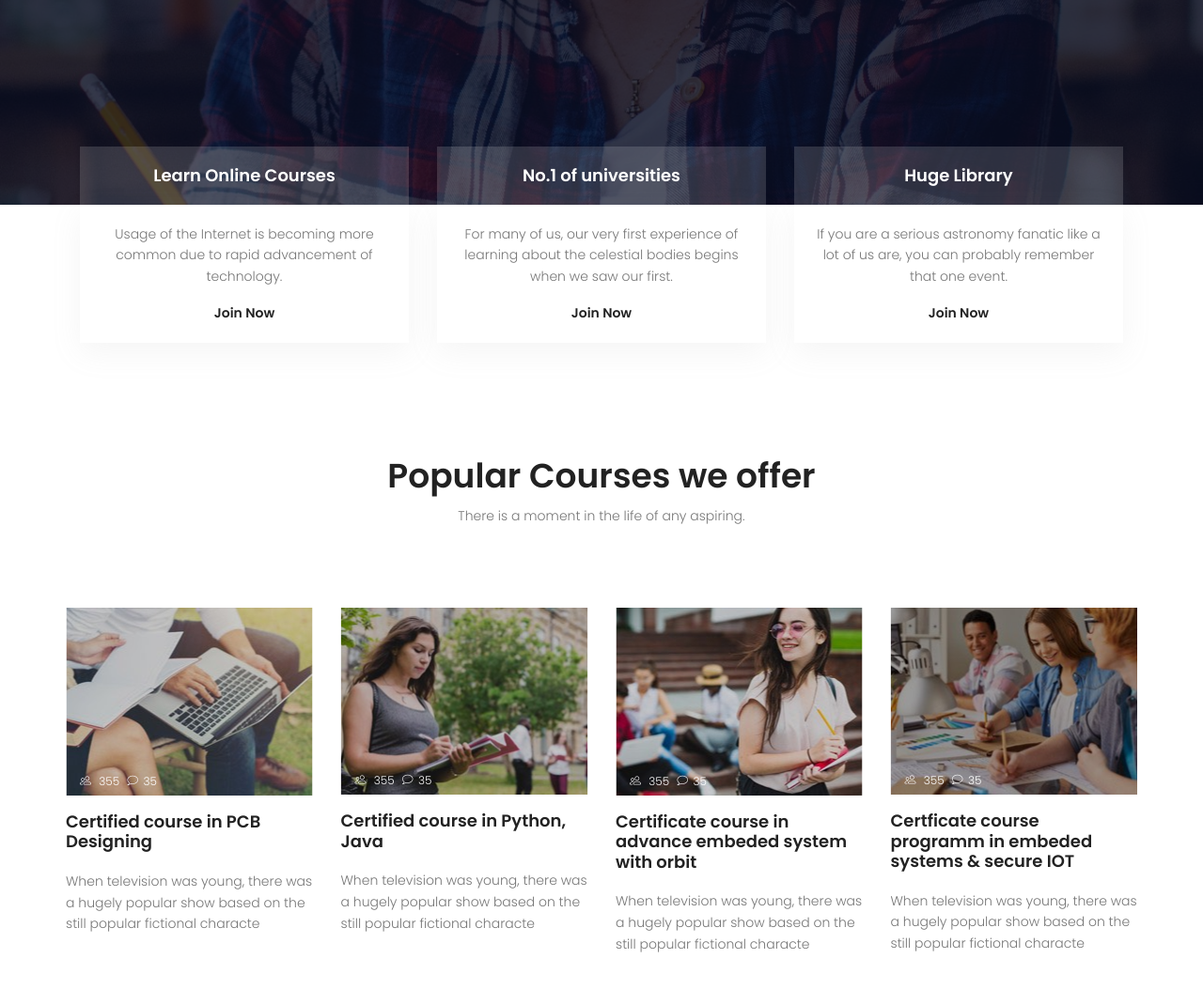
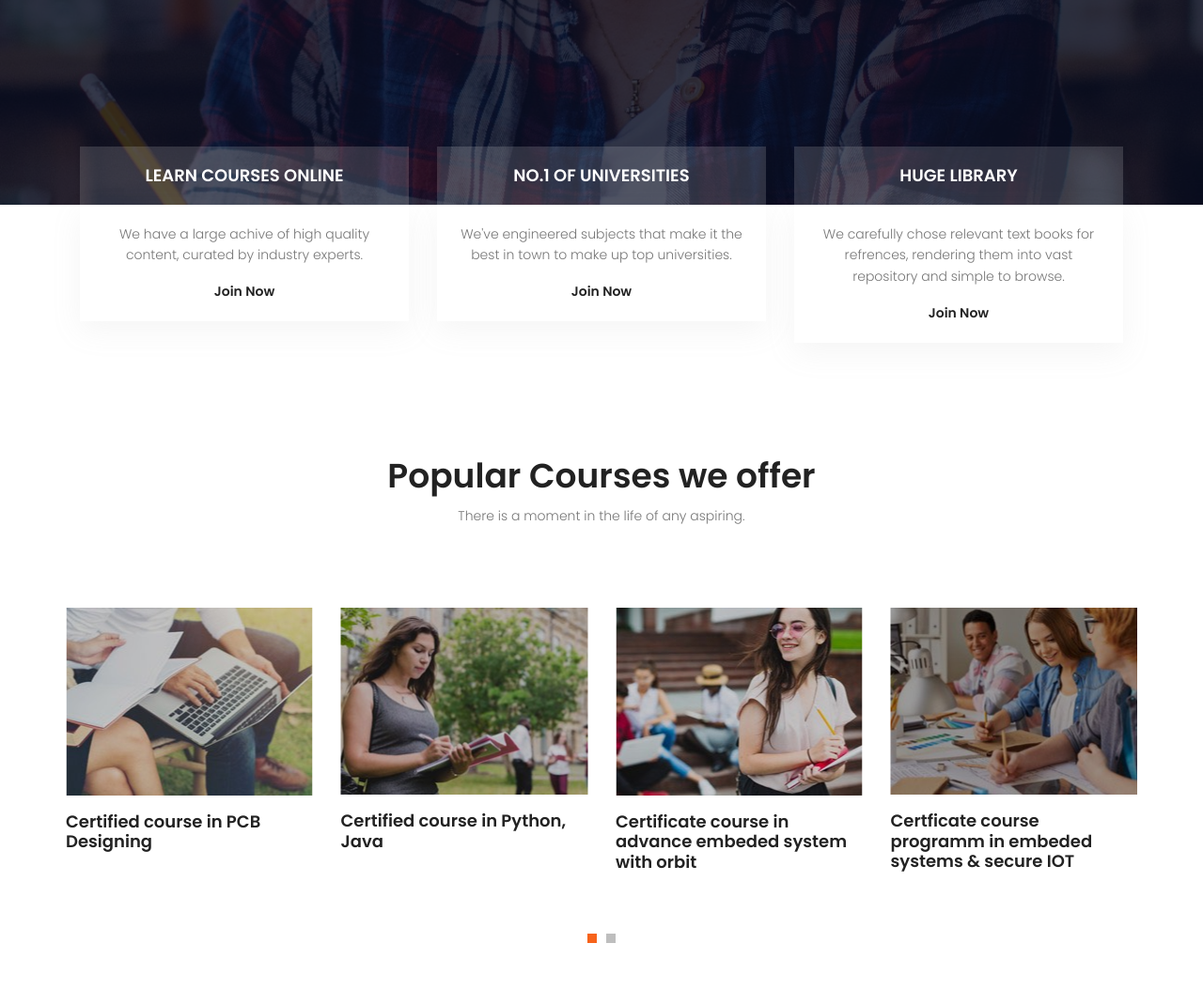
Before and after one commit to ujjwalsinghrathore/plutolabs, a plain HTML site: page index.html in a window 1280 px wide. Shown: the part 582-1652 px from the top of the page at 94% size. Drawn offline with nearby package versions, Linux system fonts and the light colour scheme; some packages are replaced by stand-ins of ours.

Commit message:
Update index.html

```diff
--- a/index.html
+++ b/index.html
@@ -14,7 +14,7 @@
 		<!-- meta character set -->
 		<meta charset="UTF-8">
 		<!-- Site Title -->
-		<title>Education</title>
+		<title>Plutolabs</title>
 
 		<link href="https://fonts.googleapis.com/css?family=Poppins:100,200,400,300,500,600,700" rel="stylesheet">
 			<!--
@@ -44,8 +44,8 @@
 			  				</ul>
 			  			</div>
 			  			<div class="col-lg-6 col-sm-6 col-4 header-top-right no-padding">
-			  				<a href="tel:+953 012 3654 896"><span class="lnr lnr-phone-handset"></span> <span class="text">+953 012 3654 896</span></a>
-			  				<a href="mailto:support@colorlib.com"><span class="lnr lnr-envelope"></span> <span class="text">support@colorlib.com</span></a>
+			  				<a href="tel:+953 012 3654 896"><span class="lnr lnr-phone-handset"></span> <span class="text">+91 77993 44844</span></a>
+			  				<a href="mailto:support@colorlib.com"><span class="lnr lnr-envelope"></span> <span class="text">lvk0086@gmail.com</span></a>
 			  			</div>
 			  		</div>
 	  			</div>
@@ -94,12 +94,11 @@
 						<div class="col-lg-4">
 							<div class="single-feature">
 								<div class="title">
-									<h4>Learn Online Courses</h4>
+									<h4>LEARN COURSES ONLINE</h4>
 								</div>
 								<div class="desc-wrap">
 									<p>
-										Usage of the Internet is becoming more common due to rapid advancement
-										of technology.
+										We have a large achive of high quality content, curated by industry experts.
 									</p>
 									<a href="#Contact">Join Now</a>
 								</div>
@@ -108,11 +107,11 @@
 						<div class="col-lg-4">
 							<div class="single-feature">
 								<div class="title">
-									<h4>No.1 of universities</h4>
+									<h4>NO.1 OF UNIVERSITIES</h4>
 								</div>
 								<div class="desc-wrap">
 									<p>
-										For many of us, our very first experience of learning about the celestial bodies begins when we saw our first.
+										We've engineered subjects that make it the best in town to make up top universities.
 									</p>
 									<a href="#Contact">Join Now</a>
 								</div>
@@ -121,11 +120,11 @@
 						<div class="col-lg-4">
 							<div class="single-feature">
 								<div class="title">
-									<h4>Huge Library</h4>
+									<h4>HUGE LIBRARY</h4>
 								</div>
 								<div class="desc-wrap">
 									<p>
-										If you are a serious astronomy fanatic like a lot of us are, you can probably remember that one event.
+										We carefully chose relevant text books for refrences, rendering them into vast repository and simple to browse.
 									</p>
 									<a href="#Contact">Join Now</a>
 								</div>
@@ -156,7 +155,7 @@
 										<img class="img-fluid" src="img/p1.jpg" alt="">
 									</div>
 									<div class="meta d-flex justify-content-between">
-										<p><span class="lnr lnr-users"></span> 355 <span class="lnr lnr-bubble"></span>35</p>
+										<p><span class="lnr lnr-users" style="color: transparent;"></span>  <span class="lnr lnr-bubble" style="color: transparent;"></span></p>
 										<h4></h4>
 									</div>
 								</div>
@@ -167,7 +166,7 @@
 										</h4>
 									</a>
 									<p>
-										When television was young, there was a hugely popular show based on the still popular fictional characte
+										<!--When television was young, there was a hugely popular show based on the still popular fictional characte		-->
 									</p>
 								</div>
 							</div>
@@ -178,7 +177,7 @@
 										<img class="img-fluid" src="img/p2.jpg" alt="">
 									</div>
 									<div class="meta d-flex justify-content-between">
-										<p><span class="lnr lnr-users"></span> 355 <span class="lnr lnr-bubble"></span>35</p>
+										<p><span class="lnr lnr-users" style="color: transparent;"></span>  <span class="lnr lnr-bubble" style="color: transparent;"></span></p>
 										<h4></h4>
 									</div>
 								</div>
@@ -189,7 +188,7 @@
 										</h4>
 									</a>
 									<p>
-										When television was young, there was a hugely popular show based on the still popular fictional characte
+										<!--When television was young, there was a hugely popular show based on the still popular fictional characte -->
 									</p>
 								</div>
 							</div>
@@ -200,7 +199,7 @@
 										<img class="img-fluid" src="img/p3.jpg" alt="">
 									</div>
 									<div class="meta d-flex justify-content-between">
-										<p><span class="lnr lnr-users"></span> 355 <span class="lnr lnr-bubble"></span>35</p>
+										<p><span class="lnr lnr-users" style="color: transparent;"></span> <span class="lnr lnr-bubble" style="color: transparent;"></span></p>
 										<h4></h4>
 									</div>
 								</div>
@@ -211,7 +210,7 @@
 										</h4>
 									</a>
 									<p>
-										When television was young, there was a hugely popular show based on the still popular fictional characte
+										<!--When television was young, there was a hugely popular show based on the still popular fictional characte -->
 									</p>
 								</div>
 							</div>
@@ -222,7 +221,7 @@
 										<img class="img-fluid" src="img/p4.jpg" alt="">
 									</div>
 									<div class="meta d-flex justify-content-between">
-										<p><span class="lnr lnr-users"></span> 355 <span class="lnr lnr-bubble"></span>35</p>
+										<p><span class="lnr lnr-users" style="color: transparent;"></span>  <span class="lnr lnr-bubble" style="color: transparent;"></span></p>
 										<h4></h4>
 									</div>
 								</div>
@@ -233,7 +232,7 @@
 										</h4>
 									</a>
 									<p>
-										When television was young, there was a hugely popular show based on the still popular fictional characte
+										<!--When television was young, there was a hugely popular show based on the still popular fictional characte -->
 									</p>
 								</div>
 							</div>
@@ -244,7 +243,7 @@
 										<img class="img-fluid" src="img/p1.jpg" alt="">
 									</div>
 									<div class="meta d-flex justify-content-between">
-										<p><span class="lnr lnr-users"></span> 355 <span class="lnr lnr-bubble"></span>35</p>
+										<p><span class="lnr lnr-users" style="color: transparent;"></span> <span class=""></span></p>
 										<h4></h4>
 									</div>
 								</div>
@@ -255,7 +254,7 @@
 										</h4>
 									</a>
 									<p>
-										When television was young, there was a hugely popular show based on the still popular fictional characte
+										<!--When television was young, there was a hugely popular show based on the still popular fictional charac-->
 									</p>
 								</div>
 							</div>
@@ -266,7 +265,7 @@
 										<img class="img-fluid" src="img/p2.jpg" alt="">
 									</div>
 									<div class="meta d-flex justify-content-between">
-										<p><span class="lnr lnr-users"></span> 355 <span class="lnr lnr-bubble"></span>35</p>
+										<p><span class="lnr lnr-users" style="color: transparent;"></span>  <span class="lnr lnr-bubble" style="color: transparent;"></span></p>
 										<h4></h4>
 									</div>
 								</div>
@@ -277,7 +276,7 @@
 										</h4>
 									</a>
 									<p>
-										When television was young, there was a hugely popular show based on the still popular fictional characte
+										<!--When television was young, there was a hugely popular show based on the still popular fictional characte	-->
 									</p>
 								</div>
 							</div>
@@ -302,14 +301,14 @@
 									<span class="lnr lnr-graduation-hat"></span>
 									<a href="#"><h4>Expert Instructors</h4></a>
 									<p>
-										Usage of the Internet is becoming more common due to rapid advancement of technology and power.
+										Expert Tutors are looking forward to helping you see through information clutter.
 									</p>
 								</div>
 								<div class="col single-detials">
 									<span class="lnr lnr-license"></span>
 									<a href="#"><h4>Certification</h4></a>
 									<p>
-										Usage of the Internet is becoming more common due to rapid advancement of technology and power.
+										After the course is complete, we offer certificates and ensure you get the finest
 									</p>
 								</div>
 							</div>
@@ -693,7 +692,9 @@
 			<footer class="footer-area section-gap">
 				<div class="container">
 					<div class="footer-bottom row align-items-center justify-content-between">
+
 						<p class="footer-text m-0 col-lg-6 col-md-12"><!-- Link back to Colorlib can't be removed. Template is licensed under CC BY 3.0. -->
+							Address : 207, Ballard Estate, Tarnaka, Hyderabad, India<br>
 Copyright &copy;<script>document.write(new Date().getFullYear());</script> All rights reserved | PlutoLabs</a>
 <!-- Link back to Colorlib can't be removed. Template is licensed under CC BY 3.0. --></p>
 						<div class="col-lg-6 col-sm-12 footer-social">
```
